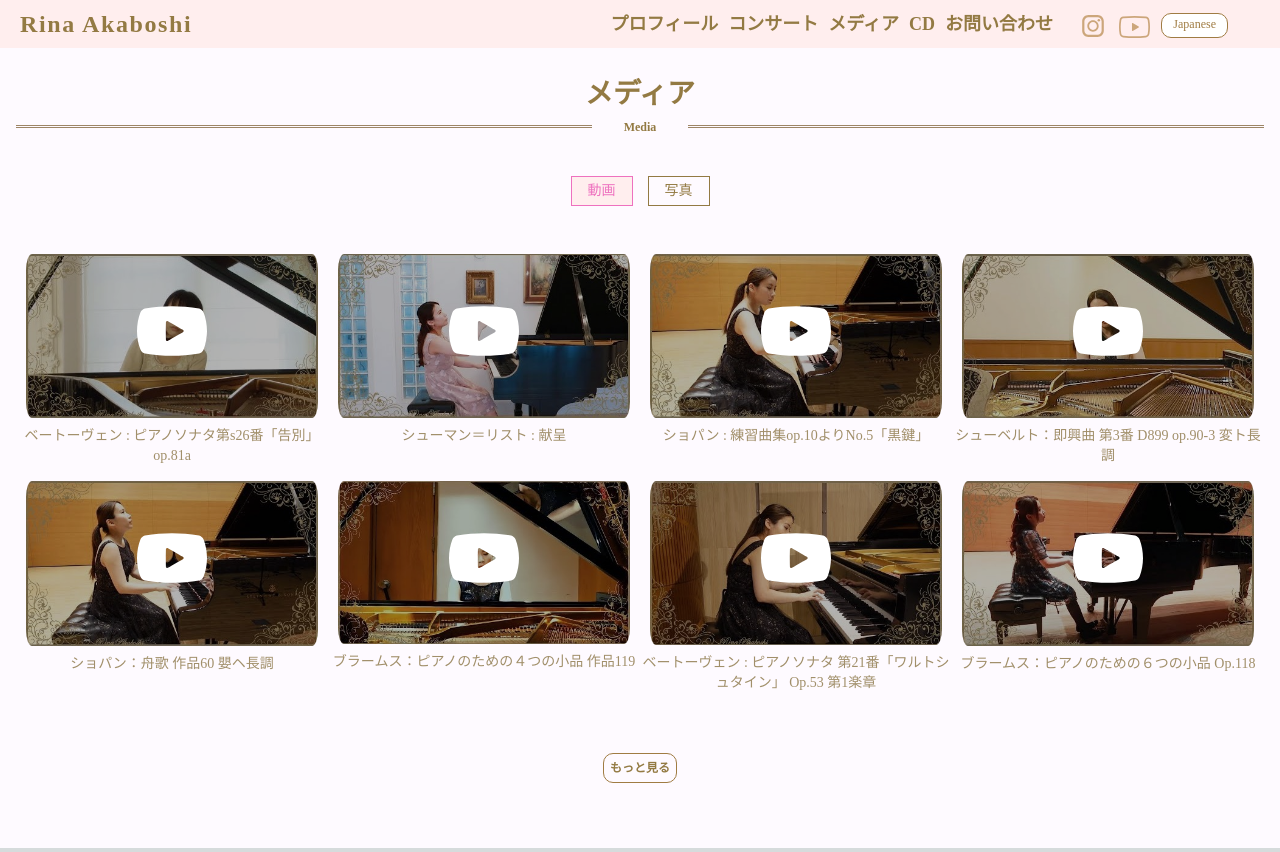
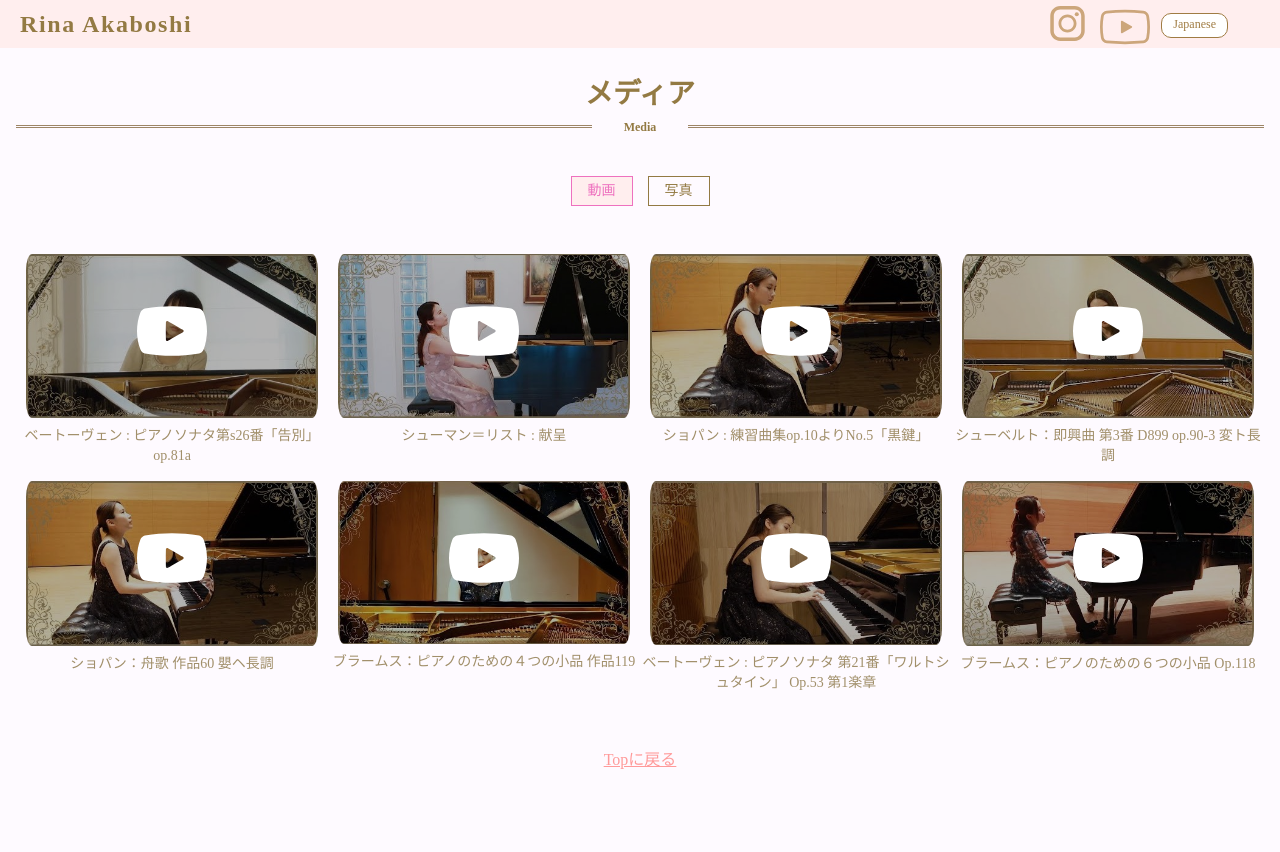
Before and after one commit to Koheibass/ruban-studio, a Next.js app: page /videos in a window 1280 px wide. Built offline with nearby package versions, Linux system fonts and the light colour scheme.

Commit message:
HeaderMenuをTopPage以外で非表示にする

```diff
--- a/components/AppNav.jsx
+++ b/components/AppNav.jsx
@@ -1,5 +1,5 @@
 import { HeaderLeft } from './Header/HeaerLeft'
-import { HeaderMenu } from './Header/HeaderMenu'
+import HeaderMenu from './Header/HeaderMenu'
 import { HeaderIcon } from './Header/HeaderIcon'
 import { HeaderDropdown } from './Header/HeaderDropdown'
 import { HeaderHumburger } from './Header/HeaderHumburger'
--- a/components/Header/HeaderMenu.jsx
+++ b/components/Header/HeaderMenu.jsx
@@ -1,6 +1,25 @@
 import Link from 'next/link'
+import { useRouter } from 'next/router'
 
-export const HeaderMenu = () => {
+export default function HeaderMenu() {
+    const router = useRouter()
+    const isTopPage = router.pathname === '/'
+
+    if (isTopPage) return <div className="header__menu">
+        <Link href="#biography" className="menu__biography">プロフィール</Link>
+        <Link href="#concerts" className="menu__concerts">コンサート</Link>
+        <Link href="#media" className="menu__media">メディア</Link>
+        <Link href="#recordings" className="menu__recordings">CD</Link>
+        <Link href="#contact" className="menu__contact">お問い合わせ</Link>
+    </div>
+
+    return (
+        null
+    )
+}
+
+/**
+ * export const HeaderMenu = () => {
     return (
         <div className="header__menu">
             <Link href="#biography" className="menu__biography">プロフィール</Link>
@@ -11,3 +30,4 @@ export const HeaderMenu = () => {
         </div>
     )
 }
+ */
--- a/components/MediaContent.jsx
+++ b/components/MediaContent.jsx
@@ -143,10 +143,8 @@ export const MediaContent = () => {
                     }
                 </div>
                 <br />
-                <div className="top__button__updates">
-                    <button className="top__button__content">
-                        <Link href="/videos">もっと見る</Link>
-                    </button>
+                <div className="return">
+                    <Link className="return__content" href="/">Topに戻る</Link>
                 </div>
             </div>
         </section >
```
